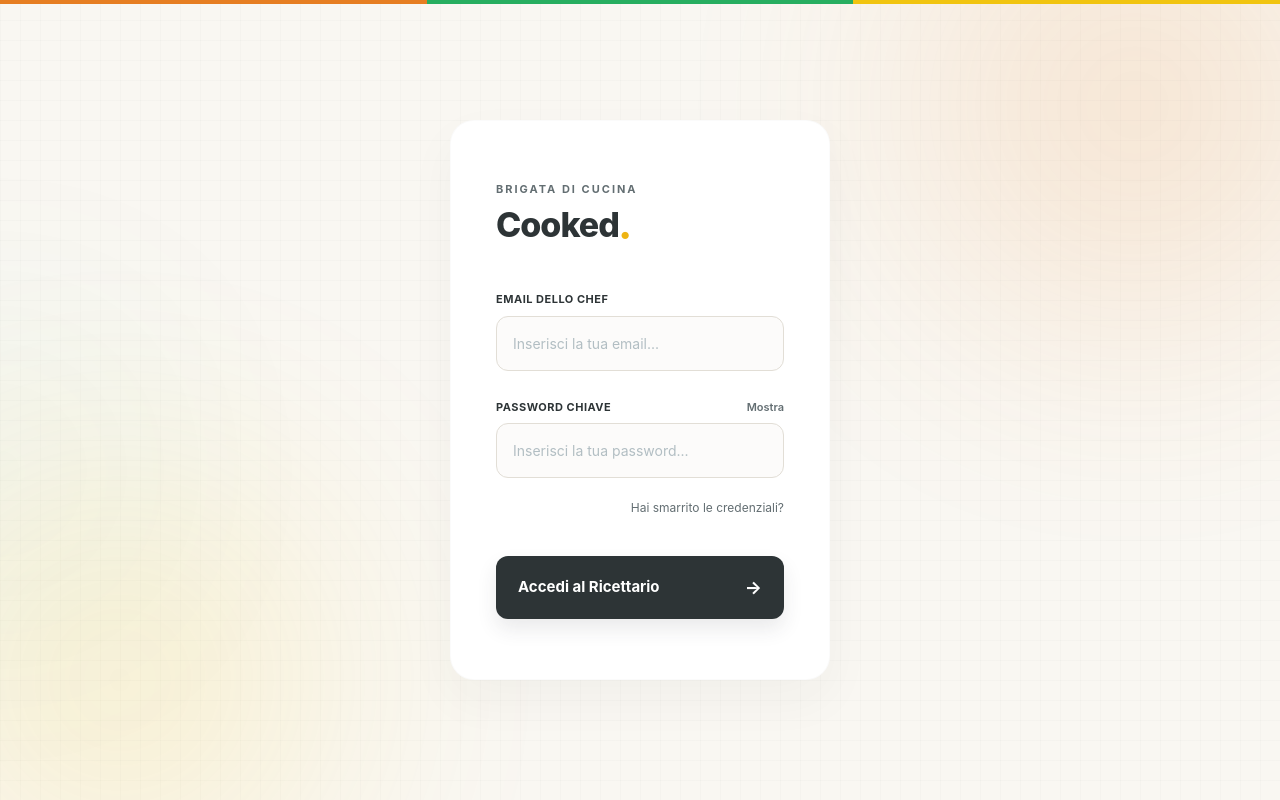
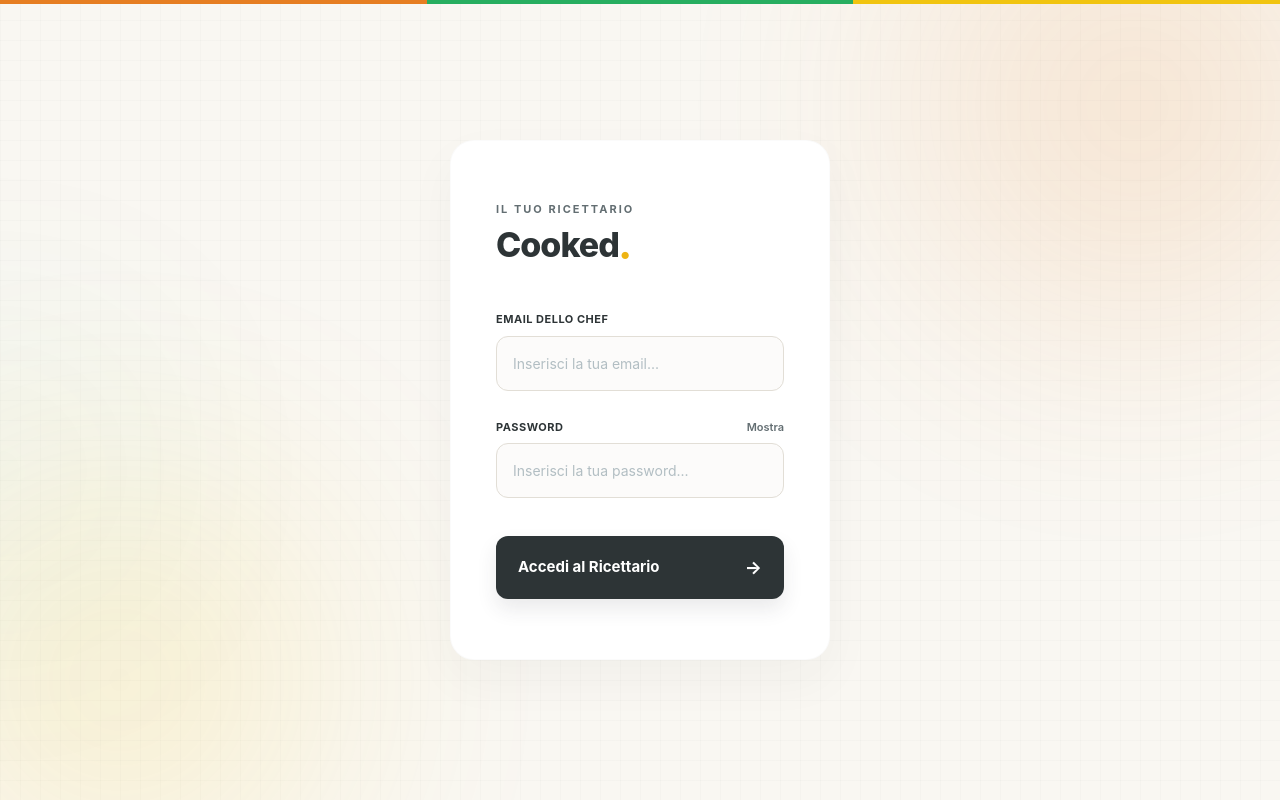
Before and after one commit to Alessandro500-png/Cooked-Esame_Informatica_II, a Vue app: page / in a window 1280 px wide. Built offline with nearby package versions, Linux system fonts and the light colour scheme.

Commit message:
Modifica pagina del log in

```diff
--- a/src/views/Login.vue
+++ b/src/views/Login.vue
@@ -15,7 +15,7 @@
     <div class="auth-inner">
       <!-- Header premium -->
       <header class="auth-header">
-        <p class="brand-category">BRIGATA DI CUCINA</p>
+        <p class="brand-category">IL TUO RICETTARIO</p>
         <h2 class="brand-logo">Cooked<span class="dynamic-dot">.</span></h2>
       </header>
 
@@ -37,7 +37,7 @@
 
         <div class="form-field">
           <div class="label-row">
-            <label for="password">Password Chiave</label>
+            <label for="password">Password</label>
             <button
               type="button"
               class="minimal-toggle"
@@ -56,10 +56,6 @@
             @focus="isInputFocused = true"
             @blur="isInputFocused = false"
           />
-        </div>
-
-        <div class="form-utility">
-          <a href="#" @click.prevent="recuperaPassword" class="link-subtle">Hai smarrito le credenziali?</a>
         </div>
 
         <!-- Pulsante Premium ad Alto Contrasto e Impatto -->
@@ -124,11 +120,6 @@ const recuperaPassword = () => { console.log("Recupero..."); };
   transition: background-color 0.5s ease;
 }
 
-/* Quando l'utente clicca sui campi, lo sfondo si scalda leggermente */
-.recipe-auth-container.form-active {
-  background-color: #f6f1e7;
-}
-
 /* Linea minimalista superiore con la palette */
 .palette-line {
   position: absolute;
@@ -178,17 +169,6 @@ const recuperaPassword = () => { console.log("Recupero..."); };
   top: 40%;
   left: -150px;
   opacity: 0.05;
-}
-
-/* GIOCO 2: Reattività immersiva. Quando un input è attivo, i bagliori si dilatano e si avvicinano */
-.recipe-auth-container.form-active .orange-glow {
-  transform: scale(1.15) translate(-30px, 30px);
-  opacity: 0.22;
-}
-
-.recipe-auth-container.form-active .yellow-glow {
-  transform: scale(1.2) translate(40px, -40px);
-  opacity: 0.22;
 }
 
 /* Card interna ultra-strutturata */
```
